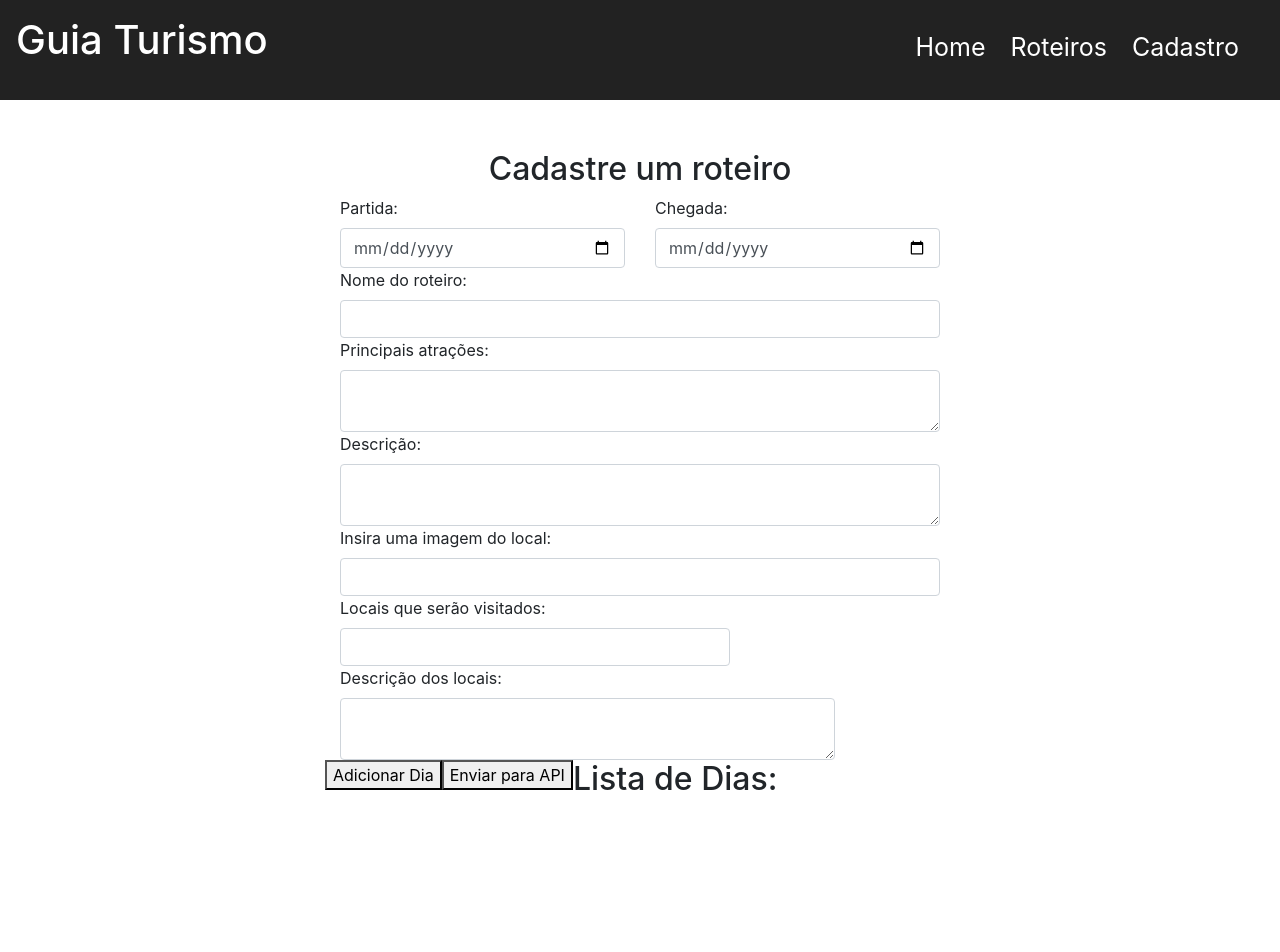
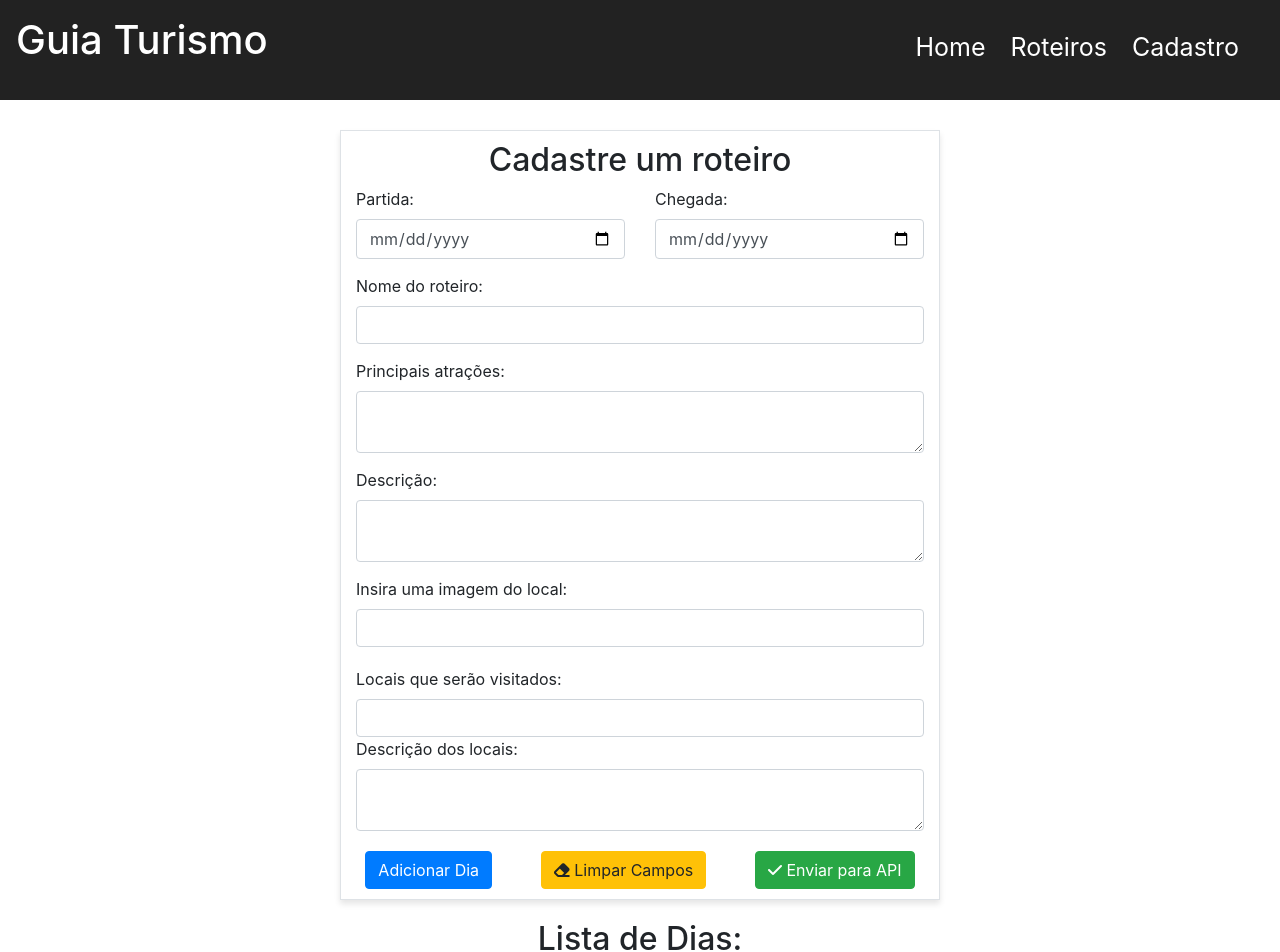
Before and after one commit to GabrielBBaldez/MeuGuiaWeb-Front, a React (Create React App) app: page /cadastro in a window 1280 px wide. Shown: the top 952 px of the page. Before the commit the page ends 815 px from the top, so only its background shows below. Built offline with nearby package versions, Linux system fonts and the light colour scheme.

Commit message:
css
css arrumado

```diff
--- a/public/index.html
+++ b/public/index.html
@@ -26,6 +26,8 @@
     -->
     <title>React App</title>
     <link rel="stylesheet" href="https://cdn.jsdelivr.net/npm/bootstrap@4.0.0/dist/css/bootstrap.min.css" integrity="sha384-Gn5384xqQ1aoWXA+058RXPxPg6fy4IWvTNh0E263XmFcJlSAwiGgFAW/dAiS6JXm" crossorigin="anonymous">
+    <link rel="stylesheet" href="https://cdnjs.cloudflare.com/ajax/libs/font-awesome/6.0.0-beta3/css/all.min.css">
+
   </head>
   <body>
     <noscript>You need to enable JavaScript to run this app.</noscript>
--- a/src/components/Card/Card.jsx
+++ b/src/components/Card/Card.jsx
@@ -1,18 +1,20 @@
 import { Link } from 'react-router-dom'
 import styles from './Card.module.css'
-
 import {BsArrowRight} from 'react-icons/bs'
 
 // eslint-disable-next-line react/prop-types
 function Card({name, description, html_url}){
+const estilo_card = {
+    width: '18 rem'
+}
+
     return(
         <section className={styles.card}>
+            <img src={html_url} alt="imagem-roteiro"></img>
             <h3>{name}</h3>
             <p>{description}</p>
             <div className={styles.card_footer}>
-                <div>
-
-                </div>
+                <div></div>
                 <Link to={html_url} className={styles.botao}><BsArrowRight/></Link>
             </div>
         </section>
--- a/src/components/Card/Card.module.css
+++ b/src/components/Card/Card.module.css
@@ -1,15 +1,19 @@
 .card{
     width:300px;
-    height: 300px;
+    height: 380px;
     background-color: #efefef;
     color: gray;
     border-radius: 8px;
     box-shadow: 5px 5px 10px #22222270;
-    padding: 30px;
     display: flex;
     flex-direction: column;
     align-items: center;
     justify-content: space-between;
+}
+
+.card img{
+    width: 100%;
+    height: 45%;
 }
 
 .card h3{
@@ -25,6 +29,8 @@
     display: flex;
     align-items: center;
     justify-content: space-between;
+    padding-right: 10px;
+    padding-bottom: 10px;
 }
 
 
--- a/src/components/pages/CadastraRoteiro.js
+++ b/src/components/pages/CadastraRoteiro.js
@@ -94,6 +94,17 @@ class MeuComponente extends Component {
     });
   };
 
+  excluirTodosDias = (e) => {
+    e.preventDefault();
+    this.setState({
+      meuObjeto: {
+        ...this.state.meuObjeto,
+        listaDeDias: [], // Define uma lista vazia para excluir todos os dias
+      },
+      objetoEmEdicaoIndex: -1, // Limpa o índice de edição
+    });
+  };
+
   changeHandler = (e) => {
     const { name, value } = e.target;
     this.setState((prevState) => ({
@@ -105,7 +116,7 @@ class MeuComponente extends Component {
   };
 
 
-  enviarObjetoParaAPI = (e) => {
+  enviarObjetoParaAPI = () => {
     let { meuObjeto } = this.state;
     meuObjeto = JSON.stringify(meuObjeto);
    console.log(meuObjeto);
@@ -129,7 +140,8 @@ class MeuComponente extends Component {
 
     return (
       <div className={styles.container}>
-        <h2 className='text-center'>Cadastre um roteiro</h2>
+        <div className="border border-dark, col-12" style={{boxShadow:'0px 4px 6px rgba(0, 0, 0, 0.1)'}}>
+        <h2 className='text-center' style={{paddingTop:'10px'}}>Cadastre um roteiro</h2>
         <form className='row g-3'>
           <div className='col-md-6'>
             <label className='form-label'>Partida:</label>
@@ -139,6 +151,7 @@ class MeuComponente extends Component {
               onChange={this.changeHandler}
               className='form-control'
               name='dataPartida'
+              required
             />
           </div>
 
@@ -150,10 +163,11 @@ class MeuComponente extends Component {
               onChange={this.changeHandler}
               className='form-control'
               name='dataChegada'
+              required
             />
           </div>
 
-          <div className='col-12'>
+          <div className='col-12' style={{paddingTop:'15px'}}>
             <label className='form-label'>Nome do roteiro:</label>
             <input
               type='text'
@@ -161,10 +175,11 @@ class MeuComponente extends Component {
               onChange={this.changeHandler}
               className='form-control'
               name='nomeRoteiro'
+              required
             />
           </div>
 
-          <div className='col-12'>
+          <div className='col-12' style={{paddingTop:'15px'}}>
             <label className='form-label'>Principais atrações:</label>
             <textarea
               className='form-control'
@@ -172,10 +187,11 @@ class MeuComponente extends Component {
               onChange={this.changeHandler}
               aria-label='With textarea'
               name='atracoes'
+              required
             ></textarea>
           </div>
 
-          <div className='col-12'>
+          <div className='col-12' style={{paddingTop:'15px'}}>
             <label className='form-label'>Descrição:</label>
             <textarea
               className='form-control'
@@ -183,10 +199,11 @@ class MeuComponente extends Component {
               onChange={this.changeHandler}
               aria-label='With textarea'
               name='descricao'
+              required
             ></textarea>
           </div>
 
-          <div className='col-12'>
+          <div className='col-12' style={{paddingBottom: '20px', paddingTop:'15px'}}>
             <label className='form-label'>Insira uma imagem do local:</label>
             <input
               type='text'
@@ -194,10 +211,11 @@ class MeuComponente extends Component {
               onChange={this.changeHandler}
               className='form-control'
               name='urlImagem'
+              required
             />
           </div>
 
-          <div className='col-md-8'>
+          <div className='col-md-12'>
             <label className='form-label'>Locais que serão visitados:</label>
             <input
               type='text'
@@ -208,7 +226,7 @@ class MeuComponente extends Component {
             />
           </div>
 
-          <div className='col-md-10'>
+          <div className='col-md-12'>
             <label className='form-label'>Descrição dos locais:</label>
             <textarea
               className='form-control'
@@ -219,31 +237,43 @@ class MeuComponente extends Component {
             ></textarea>
           </div>
 
-          <div>
-            <button onClick={this.adicionarDia}>
+          <div className={styles.estiloBotao}>
+            <div className={styles.adicionaDia}>
+                <button className="btn btn-primary" onClick={this.adicionarDia}>
                   {objetoEmEdicaoIndex !== -1 ? 'Editar Dia' : 'Adicionar Dia'}
                 </button>
             </div>
-
             <div>
-            <button onClick={this.enviarObjetoParaAPI}>
-              Enviar para API
-            </button>
+                <button className="btn btn-warning" onClick={this.excluirTodosDias}><i className="fa-solid fa-eraser"></i> Limpar Campos</button>
+            </div>
+            <div>
+                <button className="btn btn-success" onClick={this.enviarObjetoParaAPI}><i className="fa-solid fa-check"></i> Enviar para API</button>
+              </div>
+          </div>
+          </form>
           </div>
 
-          <div>
-            <h2>Lista de Dias:</h2>
-            <ul>
+          <div className='col-md-12'>
+            <h2 className='text-center' style={{paddingTop:'20px'}}>Lista de Dias:</h2>
+
               {meuObjeto.listaDeDias.map((dia, index) => (
-                <li key={dia.sequencial_dia}>
-                  {`Dia ${dia.sequencial_dia}: Local: ${dia.local_dia}, Descrição: ${dia.atividade}`}
-                  <button onClick={() => this.editarDia(index)}>Editar</button>
-                  <button onClick={() => this.excluirDia(index)}>Excluir</button>
-                </li>
+                  <div className={styles.card} key={dia.sequencial_dia} style={{paddingBottom:'10px'}}>
+                    <div className='border' style={{width: '570px', paddingLeft: '10px', boxShadow:'0px 4px 6px rgba(0, 0, 0, 0.1)',  overflow: 'hidden', textOverflow: 'ellipsis', paddingRight:'10px'}}>
+                      <h5>{`Dia ${dia.sequencial_dia}:`}</h5>
+                      <h6>{`Local: ${dia.local_dia}`}</h6>
+                      <p>{`Descrição: ${dia.atividade}`}</p>
+                      <div className={styles.botoes}>
+                        <button className='btn btn-secondary' onClick={() => this.editarDia(index)}><i className="fa-solid fa-pen-to-square"></i> Editar</button>
+                        <div style={{paddingLeft:'10px'}}>
+                        <button className='btn btn-danger' onClick={() => this.excluirDia(index)}><i className="fa-solid fa-trash"></i> Excluir</button>
+                        </div>
+                      </div>
+                    </div>
+                  </div>
+
               ))}
-            </ul>
+
           </div>
-        </form>
       </div>
     );
   }
--- a/src/components/pages/CadastraRoteiro.module.css
+++ b/src/components/pages/CadastraRoteiro.module.css
@@ -2,5 +2,23 @@
     position: relative;
     width: 600px;
     margin: 0 auto;
-    padding-top: 50px;
+    padding-top: 30px;
 }
+
+.estiloBotao{
+    padding-top: 20px;
+    width:100%;
+    display: flex;
+    align-items: center;
+    justify-content: space-around;
+    padding-bottom: 10px;
+}
+
+.botoes{
+    width:100%;
+    display: flex;
+    align-items: center;
+    padding-right: 10px;
+    padding-bottom: 10px;
+    justify-content: right;
+}
--- a/src/components/pages/Home.module.css
+++ b/src/components/pages/Home.module.css
@@ -1,5 +1,10 @@
+.carrossel{
+    height: 400px;
+}
+
 .slide_item{
     padding-top: 50px;
     width: 100%;
+    height: 100%;
     object-fit: cover;
 }
--- a/src/components/pages/Roteiro.jsx
+++ b/src/components/pages/Roteiro.jsx
@@ -34,7 +34,7 @@ function Roteiro() {
                                         <Card
                                             key={repo.id}
                                             name={repo.nomeRoteiro}
-                                            description={repo.descricao.substring(0, 50)}
+                                            description={repo.descricao}
                                             html_url={repo.urlImagem}
                                         />
                                     ))
```
Also changed, not shown: src/components/pages/Home.js (+17 -10 lines), 1 other file (tests, documents, lock files or other folders). Lines whose indentation alone changed are shown as unchanged.
